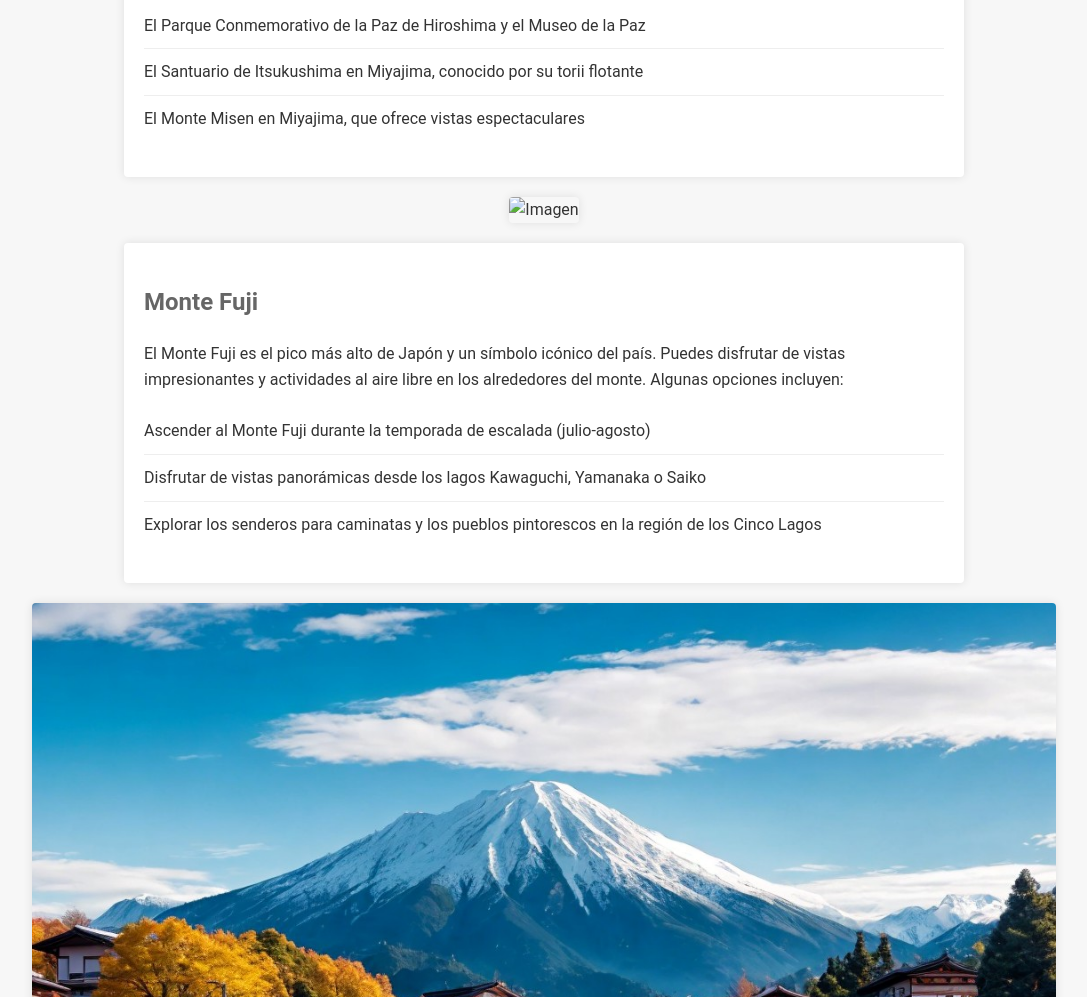
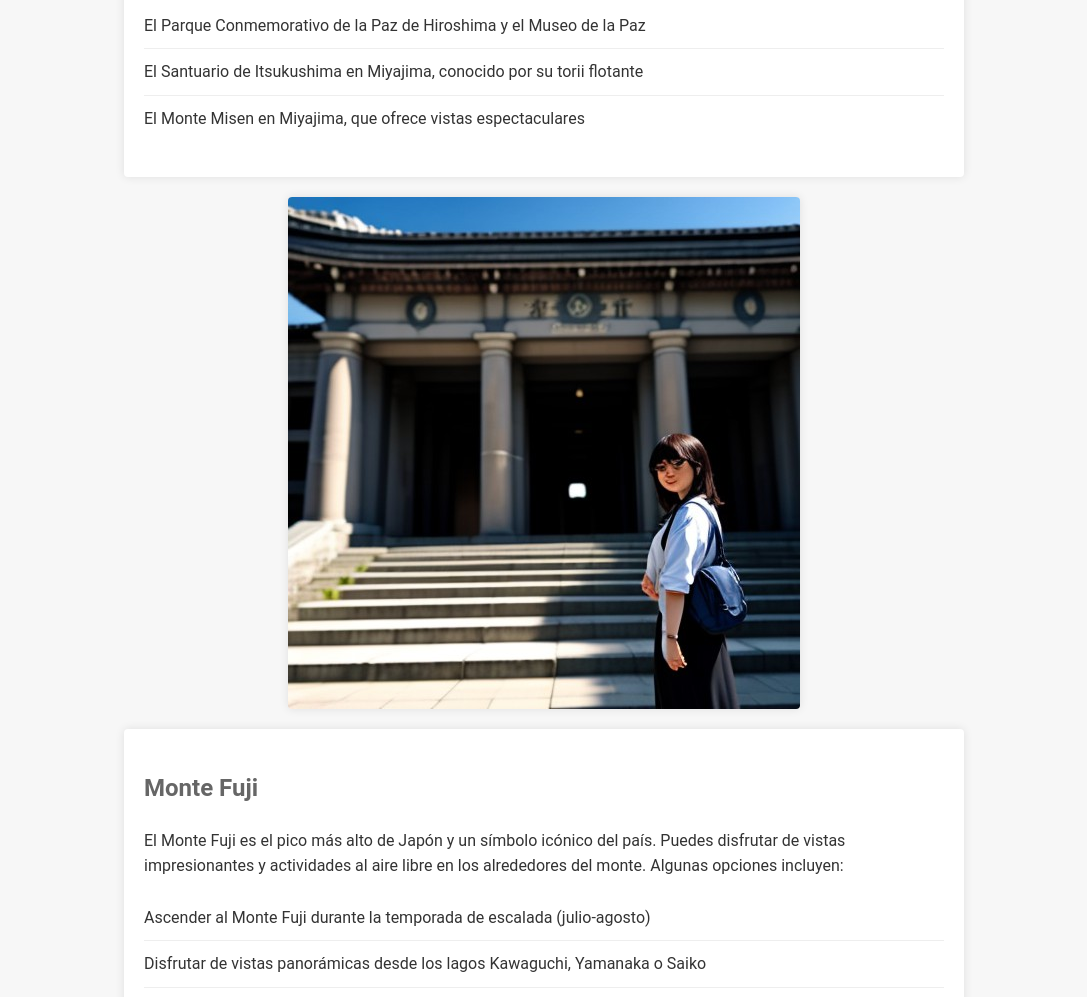
Before and after one commit to pilarnogmo/mejoressitosparaviajar2024conia, a plain HTML site: page webai.html in a window 1280 px wide. Shown: the part 3613-4610 px from the top of the page, without its empty margins (96-1183 px from the left). Drawn offline with Linux system fonts and the light colour scheme.

Commit message:
webai.html

```diff
--- a/webai.html
+++ b/webai.html
@@ -4,7 +4,7 @@
     <meta charset="UTF-8">
     <meta name="viewport" content="width=device-width, initial-scale=1.0">
     <title>Qué ver en Japón</title>
-	<link rel="shortcut icon" type="image/x-icon" href="imagenes/favicon%20(1).ico">
+	<link rel="shortcut icon" type="image/x-icon" href="imagenes/favicon (1).ico">
 	<link rel="stylesheet" type="text/css" href="estilo1.css">
 </head>
 <body>
@@ -59,7 +59,7 @@
         </ul>
     </section>
 	<div class="imagen">
-		<img src="imagenes/turistamuseopazhirosima..jpeg" height="450" alt="Imagen"/>
+		<img src="imagenes/turistamuseopazhirosima.jpeg" height="450" alt="Imagen"/>
 	</div>
     <section>
         <h2>Monte Fuji</h2>
```
